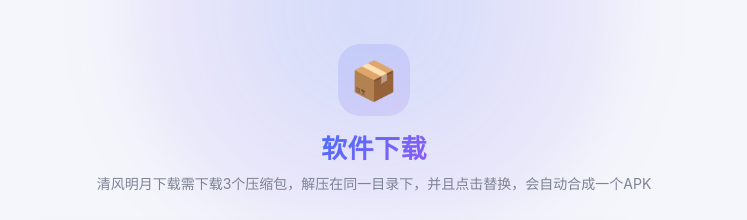
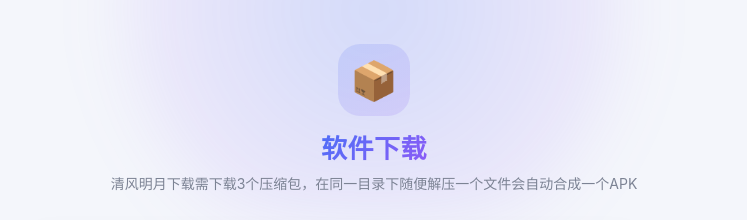
Before and after one commit to qingfengmingyun/aaa, a plain HTML site: page index.html in a window 1280 px wide. Shown: the top 220 px of the page, without its empty margins (266-1013 px from the left). Drawn offline with Linux system fonts and the light colour scheme.

Commit message:
Add files via upload

```diff
--- a/index.html
+++ b/index.html
@@ -194,7 +194,7 @@
   <header>
     <div class="logo">📦</div>
     <h1><span>软件下载</span></h1>
-    <p class="sub">清风明月下载需下载3个压缩包，解压在同一目录下，并且点击替换，会自动合成一个APK</p>
+    <p class="sub">清风明月下载需下载3个压缩包，在同一目录下随便解压一个文件会自动合成一个APK</p>
   </header>
 
   <main>
```
